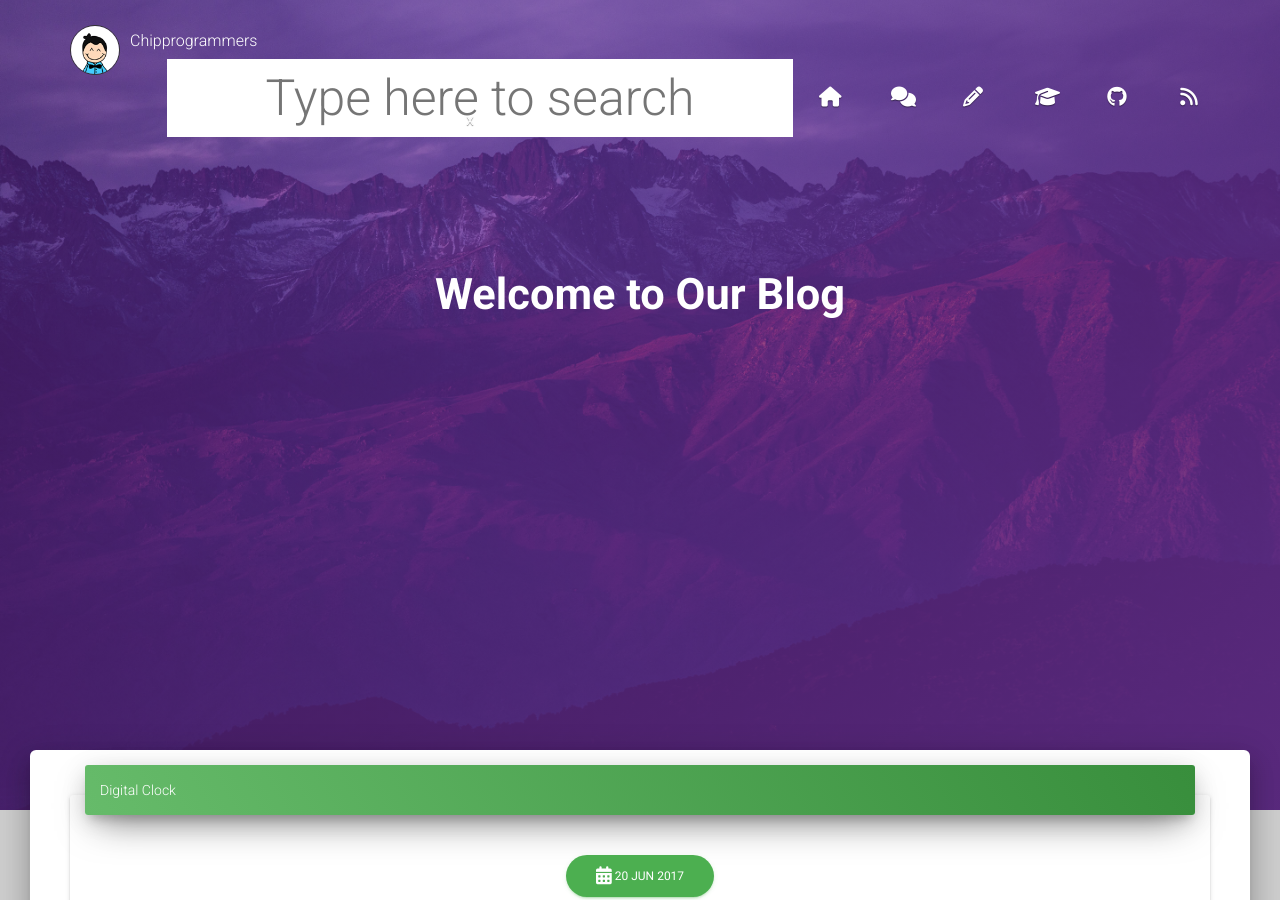
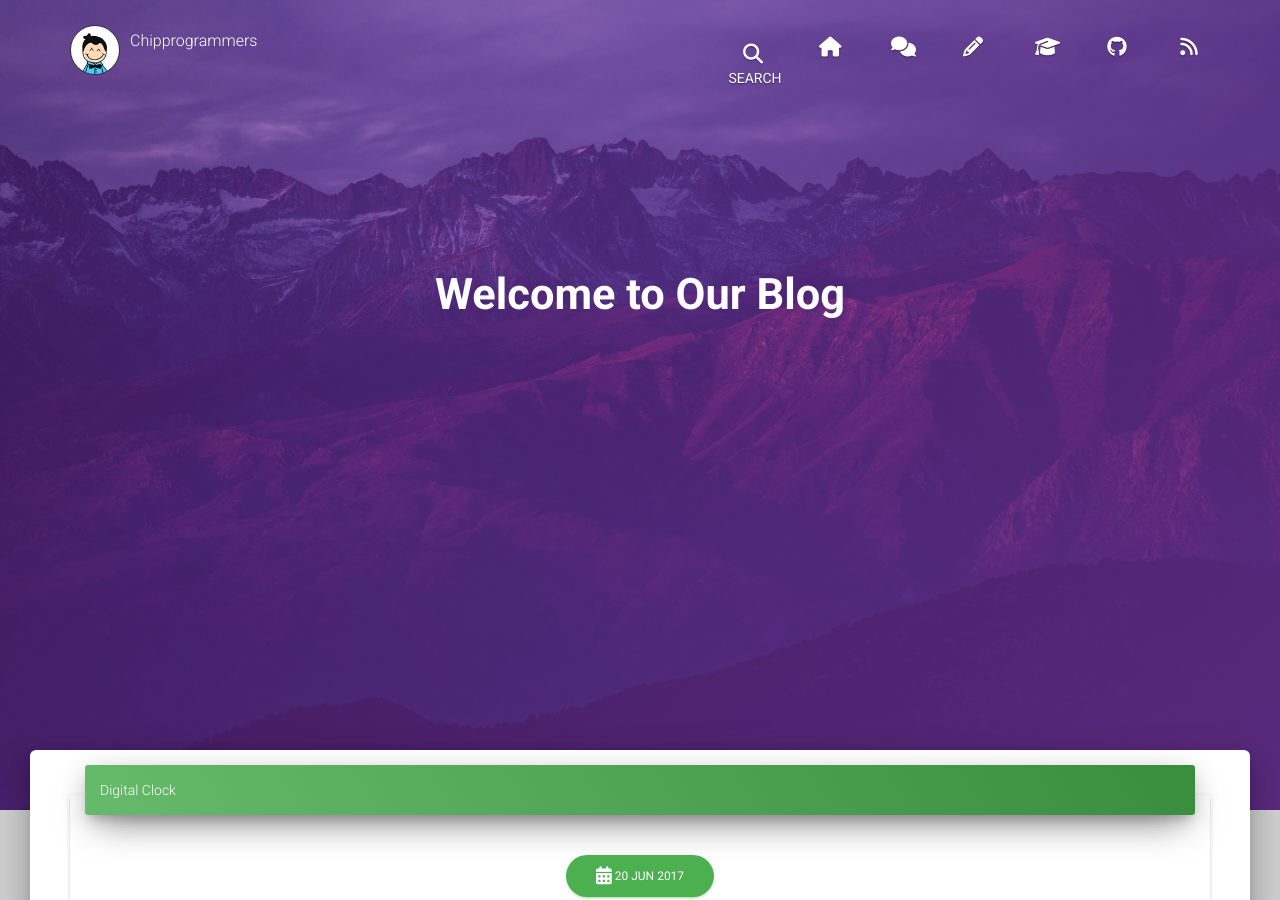
Before and after one commit to tip4programs/imbue, a Jekyll site: the page built from index.html, in a window 1280 px wide and 900 px high. Built offline with Jekyll 4.4.1, drawn with Linux system fonts in a browser that asks for light colours; nearby versions of some CDN libraries; the list of posts is cut into pages by our own code.

Commit message:
Update navbar.html

```diff
--- a/_includes/navbar.html
+++ b/_includes/navbar.html
@@ -23,13 +23,18 @@
 	    </div>
 	    <div class="collapse navbar-collapse" id="navigation-index">
 	    	<ul class="nav navbar-nav navbar-right">
-	{% if site.allowsearch ==  true %}
 		<li>
-                   <a href="javascript:void(0)" onclick="superSearch.toggle()" class="super-search__close-btn">X</a>
-                   <input type="text" placeholder="Type here to search" class="super-search__input" id="js-super-search__input">
-                   <ul class="super-search__results" id="js-super-search__results"></ul>
-               </li>
-	 {% endif %}
+		 <a href="javascript:void(0);" data-toggle="search" class="hidden-xs">
+                      <i class="fa fa-search"></i>
+                       <p>Search</p>
+                 </a>
+		 <form class="navbar-form navbar-right navbar-search-form" role="search">
+                 <div class="form-group">
+                 <input type="text" value="" class="form-control" placeholder="Search...">
+                 </div>
+	         </form>
+	<ul class="super-search__results" id="js-super-search__results"></ul>
+		 </li>
 			{% for y in site.data.navigation %}
 				<li>
 				<a rel="tooltip" title="{{ y.tooltip }}" data-placement="bottom" href="{{ y.url }}" class="btn btn-white btn-simple btn-just-icon">
```
Also changed, not shown: other parts of _includes/navbar.html (+1 -1 lines).
